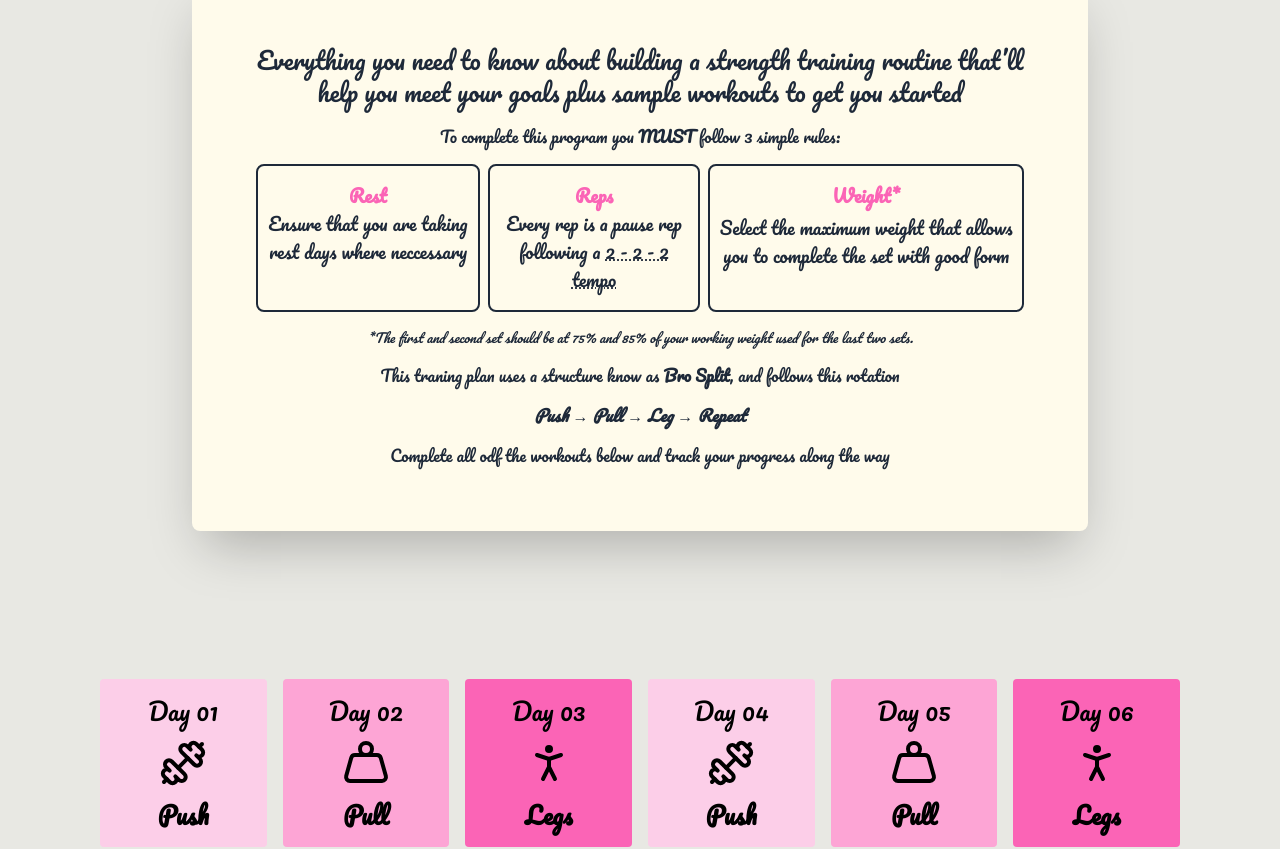
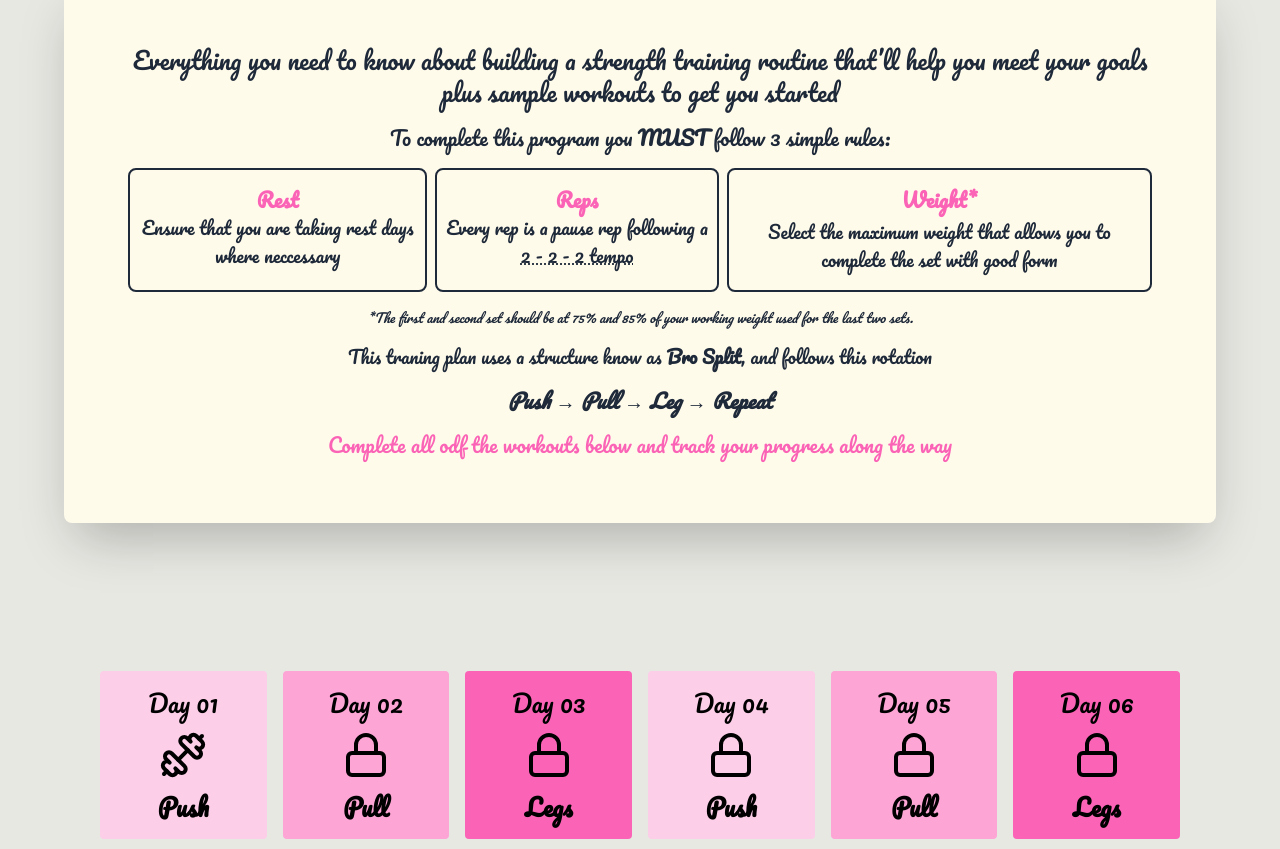
Before and after one commit to Trang217/workout-plan, a React (Vite) app: page / in a window 1280 px wide. Shown: the part 320-1169 px from the top of the page. Built offline with nearby package versions, Linux system fonts and the light colour scheme.

Commit message:
make workout lock work

```diff
--- a/src/components/Grid.tsx
+++ b/src/components/Grid.tsx
@@ -11,12 +11,15 @@ import WorkoutCard from "./WorkoutCard";
 import { useState } from "react";
 
 function Grid() {
-  const isLocked = false;
   const [savedWorkout, setSavedWorkout] = useState<SaveWorkout | null>(() => {
     const data = localStorage.getItem("workoutPro");
     return data ? JSON.parse(data) : null;
   });
   const [selectedWorkout, setSelectedWorkout] = useState<number | null>(null);
+  const completedWorkoutMap = Object.keys(savedWorkout || {}).filter((el) => {
+    const entry = savedWorkout?.[Number(el)];
+    return entry?.isCompleted;
+  });
 
   function handleSave(index: number, rawdata: RawData) {
     // Save to local storage and modify the saved workout state
@@ -38,11 +41,16 @@ function Grid() {
     // Complete the workout
     const newWeightsInfo: RawData = { ...data, isCompleted: true };
     handleSave(index, newWeightsInfo);
+    setSelectedWorkout(null);
   }
 
   return (
     <div className="font-pacifico grid sm:grid-cols-4 md:grid-cols-6 gap-2 p-24">
       {Object.keys(traning_plan).map((workout, workoutIndex) => {
+        const isLocked =
+          workoutIndex === 0
+            ? false
+            : !completedWorkoutMap.includes(`${workoutIndex - 1}`);
         const type: WorkoutType =
           workoutIndex % 3 === 0
             ? "Push"
@@ -70,7 +78,7 @@ function Grid() {
               dayNum={dayNum}
               handleSave={handleSave}
               handleComplete={handleComplete}
-              savedWeights={savedWorkout?.[workoutIndex]?.weights}
+              savedWeights={savedWorkout?.[workoutIndex]?.weights ?? null}
             />
           );
         }
--- a/src/components/Hero.tsx
+++ b/src/components/Hero.tsx
@@ -1,19 +1,19 @@
 function Hero() {
   return (
-    <div className=" font-pacifico text-gray-800 flex flex-col items-center gap-4 max-w-4xl mx-auto mb-12 bg-amber-50 p-16 rounded-lg shadow-2xl">
+    <div className=" font-pacifico text-gray-800 flex flex-col items-center gap-4 max-w-6xl mx-auto mb-12 bg-amber-50 p-16 rounded-lg shadow-2xl">
       <p className="text-2xl text-center">
         Everything you need to know about building a strength training routine
         that’ll help you meet your goals plus sample workouts to get you started
       </p>
 
-      <p>
+      <p className="text-xl">
         To complete this program you <strong>MUST</strong> follow 3 simple
         rules:
       </p>
 
       <div className="flex flex-row justify-arounditems-center gap-2">
         <div className="flex flex-col items-center border-2 rounded-lg px-2 py-4 text-center ">
-          <p className="text-lg text-pink-400">
+          <p className="text-xl text-pink-400">
             <b>Rest</b>
           </p>
           <p className="text-lg">
@@ -22,7 +22,7 @@ function Hero() {
         </div>
 
         <div className="flex flex-col items-center border-2 rounded-lg px-2 py-4 text-center ">
-          <p className="text-lg text-pink-400">
+          <p className="text-xl text-pink-400">
             <b>Reps</b>
           </p>
           <p className="text-lg">
@@ -34,7 +34,7 @@ function Hero() {
         </div>
 
         <div className="flex flex-col items-center gap-1 border-2 rounded-lg px-2 py-4 text-center ">
-          <p className="text-lg text-pink-400">
+          <p className="text-xl text-pink-400">
             <b>
               <b>Weight*</b>
             </b>
@@ -45,21 +45,21 @@ function Hero() {
           </p>
         </div>
       </div>
-      <small className="italic">
+      <small className="italic text-md">
         *The first and second set should be at 75% and 85% of your working
         weight used for the last two sets.
       </small>
 
-      <p>
+      <p className="text-lg">
         This traning plan uses a structure know as <b>Bro Split</b>, and follows
         this rotation
       </p>
-      <p>
+      <p className="text-xl">
         <b>
           <i>Push &rarr; Pull &rarr; Leg &rarr; Repeat</i>
         </b>
       </p>
-      <p>
+      <p className="text-xl text-pink-400">
         Complete all odf the workouts below and track your progress along the
         way
       </p>
--- a/src/components/WorkoutCard.tsx
+++ b/src/components/WorkoutCard.tsx
@@ -168,7 +168,6 @@ function WorkoutCard({
         </button>
         <button
           className="border-2 rounded-lg py-3 px-6 text-xl hover:scale-105 hover:cursor-pointer transition-all duration-150"
-          disabled={true}
           onClick={() => handleComplete(workoutIndex, { weights: weightsInfo })}
         >
           Complete
```
